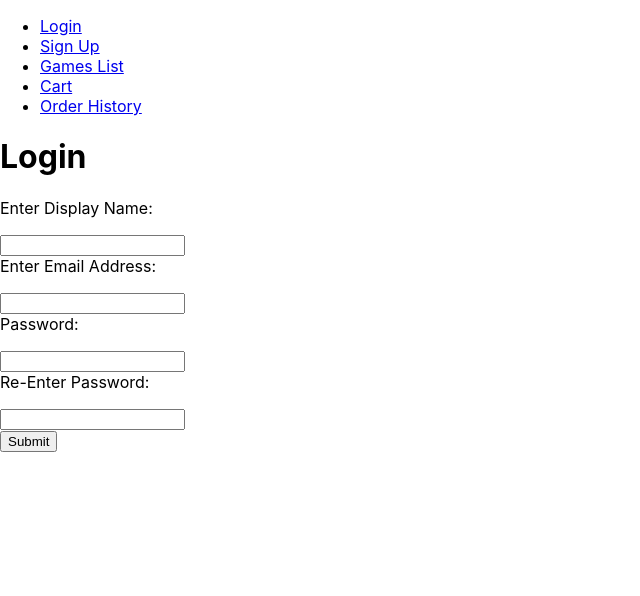
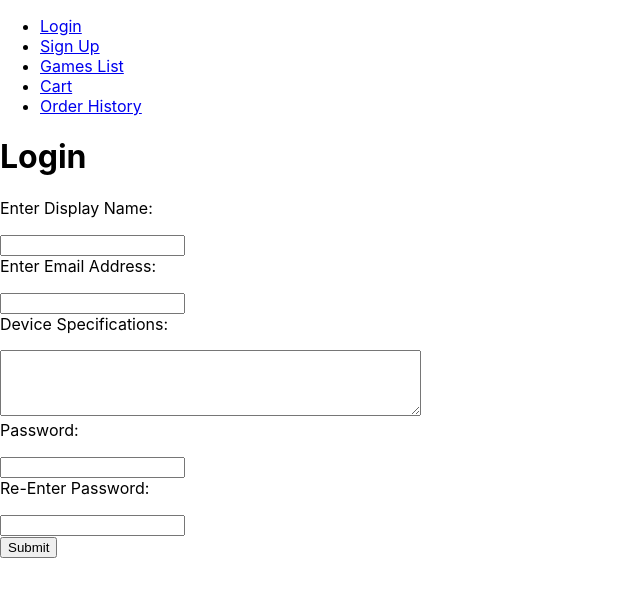
Before and after one commit to shadowbattalion/TrentProject3Client, a React (Create React App) app in the folder game-store/: page /user-reg in a window 1280 px wide. Shown: the top 596 px of the page, without its empty margins (0-640 px from the left). Built offline with nearby package versions, Linux system fonts and the light colour scheme.

Commit message:
Doing user registration

```diff
--- a/game-store/src/components/UserReg.js
+++ b/game-store/src/components/UserReg.js
@@ -10,12 +10,14 @@ export default function UserReg() {
     const [field, setField] = useState({
         "display_name":"",
         "email":"",
+        "device_specs":"",
         "password":"",
         "confirm_password":""
     })
     const[validation, setValidation] = useState({
         "display_name_missing":"",
         "email_missing":"",
+        "device_specs_missing":"",
         "password_missing":"",
         "confirm_password_missing":""
     })
@@ -43,6 +45,7 @@ export default function UserReg() {
                 setValidation({
                     "display_name_missing":"",
                     "email_missing":"",
+                    "device_specs_missing":"",
                     "password_missing":"",
                     "confirm_password_missing":""
                 })
@@ -56,6 +59,7 @@ export default function UserReg() {
                 setValidation({
                     "display_name_missing":"",
                     "email_missing":"",
+                    "device_specs_missing":"",
                     "password_missing":"",
                     "confirm_password_missing":""
                 })
@@ -69,6 +73,7 @@ export default function UserReg() {
             setValidation({
                 "display_name_missing":field.display_name?"":"Display Name is missing",
                 "email_missing":!field.email?"Email is missing":(!/\w*@\w*(\.\w{2,3})+/.test(field.email)?"Invalid Email format":""),
+                "device_specs_missing":!field.device_specs?"Device Specification is missing":(field.device_specs.length>600?"Word length limit reached":""),
                 "password_missing":field.password?"":"Password is missing",
                 "confirm_password_missing":match_password?"":"Password does not match",
             })
@@ -107,6 +112,11 @@ export default function UserReg() {
                     <input type="text" name="email" value={field.email} onChange={updateState}/>
                 </div>
                 <div>
+                    <label>Device Specifications:</label>
+                    <p>{validation?.device_specs_missing}</p>
+                    <textarea name="device_specs" rows="4" cols="50" value={field.device_specs} onChange={updateState}/>
+                </div>
+                <div>
                     <label>Password:</label>
                     <p>{validation?.password_missing}</p>
                     <input type="password" name="password" value={field.password} onChange={updateState}/>
```
